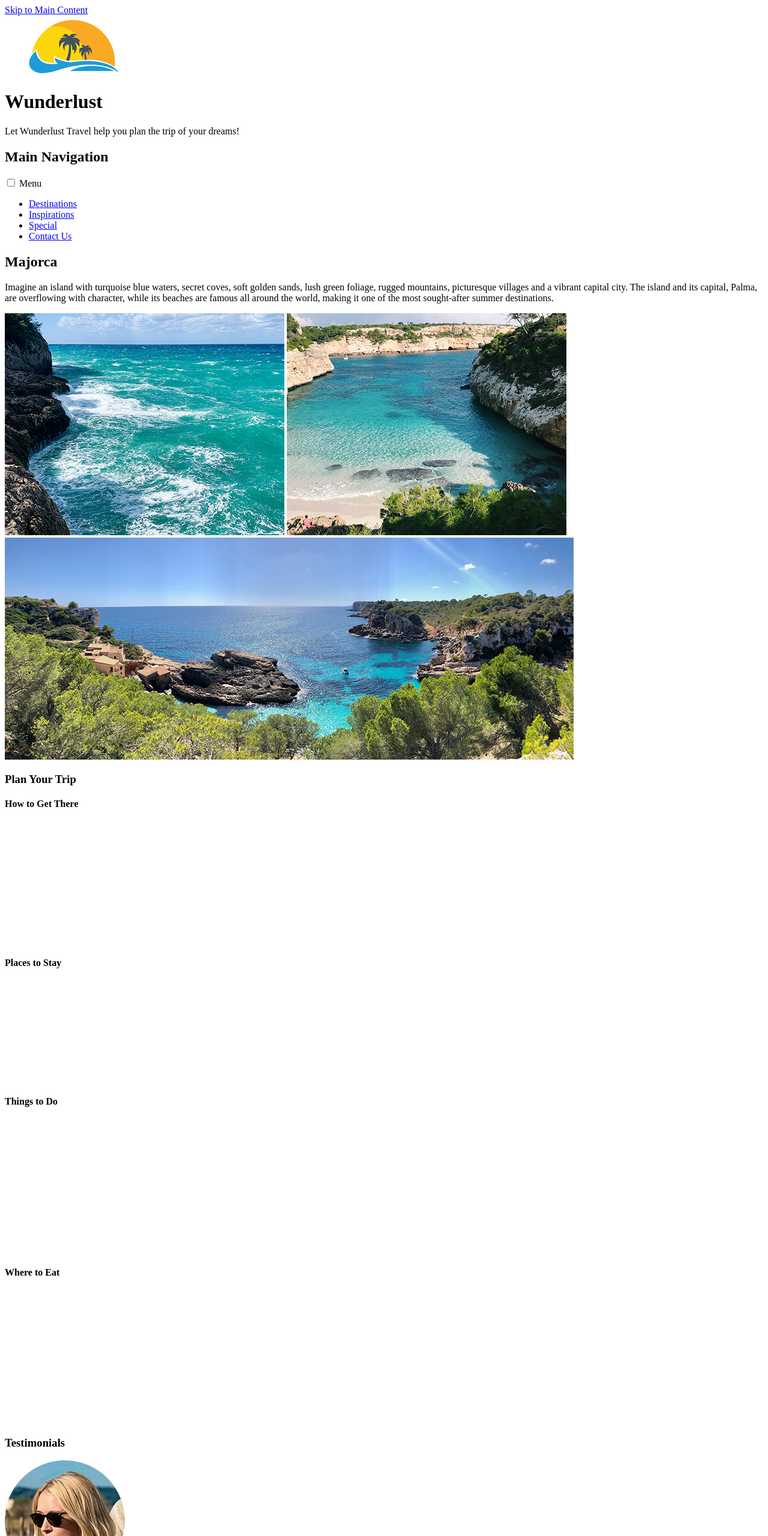
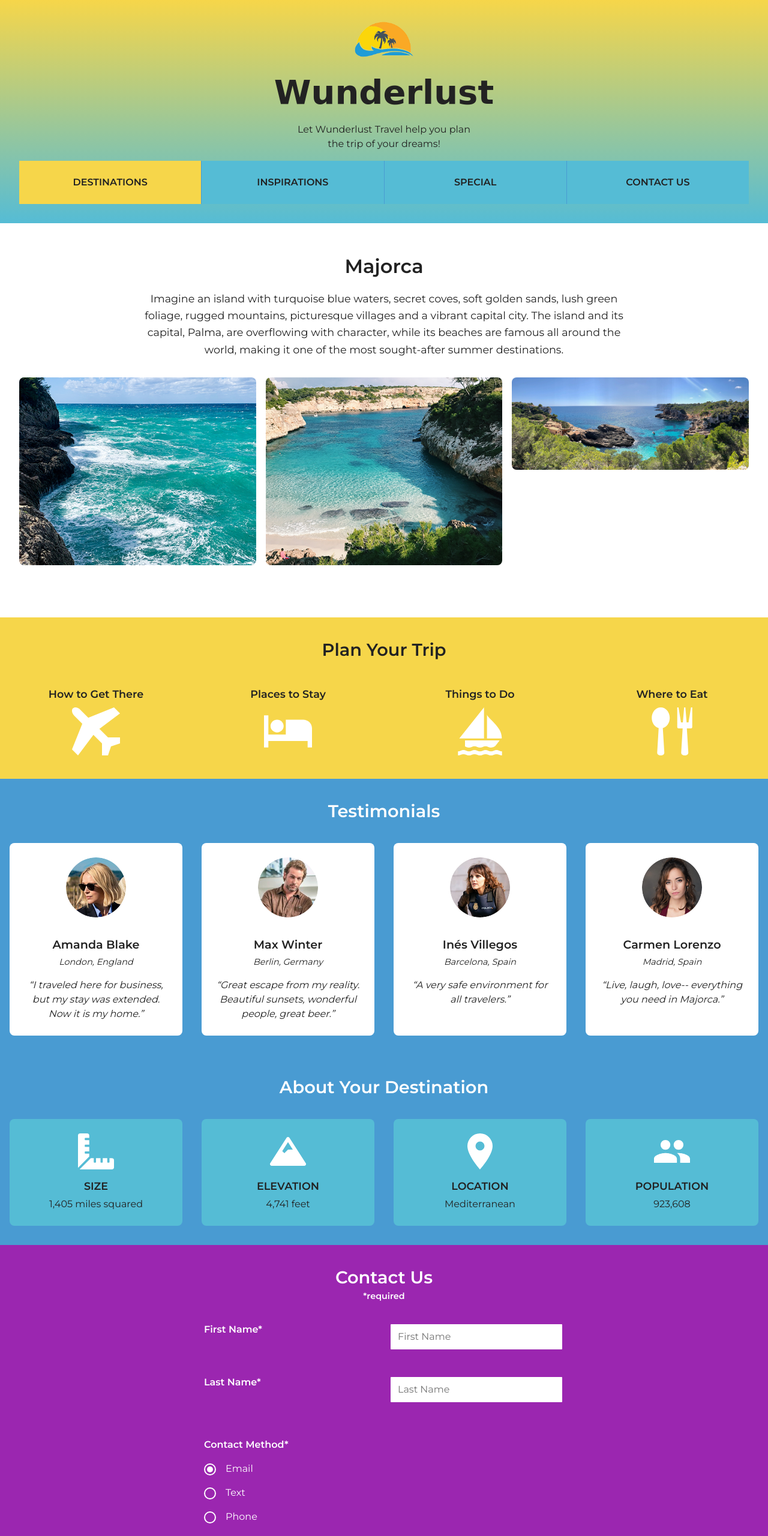
Before and after one commit to jordangroudas/wunderlust, a plain HTML site: page wunderlust-majorca.html in a window 1280 px wide. Shown: the top 2560 px of the page at 60% size. Drawn offline with Linux system fonts and the light colour scheme; a web font is replaced by a local one.

Commit message:
Branding and Properly Linking Css

```diff
--- a/styles.css
+++ b/styles.css
@@ -1,4 +1,5 @@
-/* Jordan Groudas*/
+/* Jordan Groudas */
+
 /*! normalize.css v8.0.1 | MIT License | github.com/necolas/normalize.css */
 
 /* Document
@@ -349,344 +350,582 @@ template {
   display: none;
 }
 
-/* Base Styles (Mobile-First, 320px+) */
+/* CUSTOM STYLES - MOBILE FIRST */
+
+/* Base Styles */
 * {
   box-sizing: border-box;
 }
 
 body {
-  font-family: 'Open Sans', Arial, sans-serif; /* Update per brand guide */
-  font-size: 16px;
+  font-family: 'Montserrat', Arial, sans-serif;
   line-height: 1.5;
-  color: #333;
+  color: #222222;
   margin: 0;
-  background-color: #f5f5f5;
+  padding: 0;
 }
 
-/* Skip Link for Accessibility */
-.skip-link {
+/* Skip Link */
+#skip {
   position: absolute;
-  top: -100px;
-  left: 0;
-  background: #fff;
-  padding: 0.5rem;
-  color: #004aad; /* Update per brand guide */
-  z-index: 1000;
+  left: -10000px;
+  top: auto;
+  width: 1px;
+  height: 1px;
+  overflow: hidden;
 }
 
-.skip-link:focus {
-  top: 0;
-  outline: 2px solid #ffd700;
+#skip:focus {
+  position: static;
+  width: auto;
+  height: auto;
+  background-color: #F6D64A;
+  color: #222222;
+  padding: 0.5rem;
+  text-decoration: none;
+  font-weight: 600;
 }
 
-/* Header */
+/* Screen Reader Only */
+.sr-only {
+  position: absolute;
+  width: 1px;
+  height: 1px;
+  padding: 0;
+  margin: -1px;
+  overflow: hidden;
+  clip: rect(0, 0, 0, 0);
+  white-space: nowrap;
+  border: 0;
+}
+
+/* Header Styles */
 header {
-  background-color: #004aad; /* Update per brand guide */
+  background: linear-gradient(to bottom, #F6D64A, #55BCD5);
+  text-align: center;
   padding: 1rem;
-  text-align: center;
+}
+
+#logo img {
+  max-width: 150px;
+  height: auto;
 }
 
 header h1 {
-  font-size: 1.8rem;
-  color: #fff;
-  margin: 0;
+  font-family: 'Molle', cursive;
+  font-size: 2.5rem;
+  color: #222222;
+  margin: 0.5rem 0;
 }
 
 header p {
   font-size: 1rem;
-  color: #fff;
+  color: #222222;
+  margin: 0 0 1rem 0;
+  max-width: 300px;
+  margin-left: auto;
+  margin-right: auto;
+}
+
+/* Navigation Styles */
+nav {
+  background-color: #222222;
+}
+
+#menu-toggle input[type="checkbox"] {
+  display: none;
+}
+
+#menu-toggle label {
+  display: block;
+  background-color: #F6D64A;
+  color: #222222;
+  padding: 1rem;
+  text-align: center;
+  font-weight: 600;
+  text-transform: uppercase;
+  cursor: pointer;
+}
+
+#menu-toggle ul {
+  list-style: none;
+  margin: 0;
+  padding: 0;
+  display: none;
+}
+
+#menu-toggle input[type="checkbox"]:checked ~ ul {
+  display: block;
+}
+
+#menu-toggle ul li {
+  background-color: #55BCD5;
+  border-bottom: 1px solid #499BD2;
+}
+
+#menu-toggle ul li:last-child {
+  border-bottom: none;
+}
+
+#menu-toggle ul li a {
+  display: block;
+  color: #222222;
+  text-decoration: none;
+  padding: 1.5rem;
+  text-align: center;
+  font-weight: 600;
+  text-transform: uppercase;
+}
+
+#menu-toggle ul li.active a,
+#menu-toggle ul li a:hover {
+  background-color: #F6D64A;
+}
+
+/* Main Content */
+main {
+  padding: 0;
+}
+
+/* Intro Section */
+#intro {
+  padding: 2rem 1rem;
+}
+
+#intro h2 {
+  font-size: 2rem;
+  color: #222222;
+  text-align: center;
+  margin: 0 0 1rem 0;
+}
+
+#intro p {
+  font-size: 1rem;
+  line-height: 1.6;
+  margin: 0 0 2rem 0;
+  text-align: center;
+}
+
+/* Image Grid */
+#img-grid {
+  display: grid;
+  grid-template-columns: 1fr;
+  gap: 1rem;
+  margin: 2rem 0;
+}
+
+#img-grid img {
+  width: 100%;
+  height: auto;
+  border-radius: 8px;
+}
+
+/* Plan Your Trip Section */
+#plan {
+  background-color: #F6D64A;
+  padding: 2rem 1rem;
+}
+
+#plan h3 {
+  font-size: 1.8rem;
+  color: #222222;
+  text-align: center;
+  margin: 0 0 2rem 0;
+}
+
+#plan > div {
+  display: grid;
+  grid-template-columns: 1fr 1fr;
+  gap: 2rem;
+}
+
+#plan section {
+  text-align: center;
+}
+
+#plan h4 {
+  font-size: 1.1rem;
+  color: #222222;
   margin: 0.5rem 0;
 }
 
-/* Navigation */
-nav ul {
-  list-style: none;
-  padding: 0;
-  margin: 1rem 0;
-  display: flex;
-  flex-direction: column;
-  gap: 0.75rem;
+#plan img {
+  width: 80px;
+  height: 80px;
 }
 
-nav a {
-  color: #fff;
-  text-decoration: none;
-  font-size: 1.1rem;
-  padding: 0.5rem;
+/* Testimonials Section */
+#testimonials {
+  background-color: #499BD2;
+  padding: 2rem 1rem;
+}
+
+#testimonials h3 {
+  font-size: 1.8rem;
+  color: #FFFFFF;
+  text-align: center;
+  margin: 0 0 2rem 0;
+}
+
+#testimonials > div {
+  display: grid;
+  grid-template-columns: 1fr;
+  gap: 2rem;
+}
+
+#testimonials section {
+  background-color: #FFFFFF;
+  padding: 1.5rem;
+  border-radius: 8px;
+  text-align: center;
+}
+
+#testimonials img {
+  width: 100px;
+  height: 100px;
+  border-radius: 50%;
+  object-fit: cover;
+  margin: 0 0 1rem 0;
+}
+
+#testimonials h4 {
+  font-size: 1.2rem;
+  color: #222222;
+  margin: 0.5rem 0 0.25rem 0;
+}
+
+#testimonials p {
+  font-size: 0.9rem;
+  color: #222222;
+  margin: 0 0 1rem 0;
+  font-style: italic;
+}
+
+#testimonials q {
+  font-size: 1rem;
+  color: #222222;
+  font-style: italic;
   display: block;
 }
 
-nav a:hover,
-nav a:focus {
-  color: #ffd700; /* Accessible hover/focus */
-  outline: 2px solid #ffd700;
-  outline-offset: 2px;
+/* About Section */
+#about {
+  background-color: #499BD2;
+  padding: 2rem 1rem;
 }
 
-/* Hero Section */
-.hero {
-  position: relative;
-  height: 50vh;
-  background: url('previousimgfolder/majorca-hero.jpg') no-repeat center/cover; /* Update filename */
+#about h3 {
+  font-size: 1.8rem;
+  color: #FFFFFF;
+  text-align: center;
+  margin: 0 0 2rem 0;
 }
 
-.hero-text {
+#about > div {
+  display: grid;
+  grid-template-columns: 1fr 1fr;
+  gap: 2rem;
+}
+
+#about section {
+  background-color: #55BCD5;
+  padding: 1.5rem;
+  border-radius: 8px;
+  text-align: center;
+}
+
+#about img {
+  width: 60px;
+  height: 60px;
+}
+
+#about h4 {
+  font-size: 1.1rem;
+  color: #222222;
+  margin: 0.5rem 0 0.25rem 0;
+  text-transform: uppercase;
+}
+
+#about p {
+  font-size: 1rem;
+  color: #222222;
+  margin: 0;
+}
+
+/* Contact Section */
+#contact {
+  background-color: #9B26B0;
+  padding: 2rem 1rem;
+}
+
+#contact h3 {
+  font-size: 1.8rem;
+  color: #FFFFFF;
+  text-align: center;
+  margin: 0 0 0.5rem 0;
+}
+
+.form-required {
+  font-size: 0.9rem;
+  color: #FFFFFF;
+  display: block;
+  text-align: center;
+  margin-bottom: 2rem;
+}
+
+form {
+  max-width: 400px;
+  margin: 0 auto;
+}
+
+form label {
+  color: #FFFFFF;
+  font-weight: 600;
+  margin-bottom: 0.5rem;
+  display: block;
+}
+
+.required {
+  color: #FFFFFF;
+}
+
+form input[type="text"],
+form input[type="email"],
+form input[type="tel"],
+form select {
+  width: 100%;
+  padding: 0.75rem;
+  margin-bottom: 1.5rem;
+  border: 3px solid #9B26B0;
+  border-radius: 4px;
+  font-size: 1rem;
+}
+
+form input:required:valid {
+  border-color: #FFFFFF;
+}
+
+/* Names Section */
+#names {
+  display: grid;
+  grid-template-columns: 1fr;
+  gap: 0;
+  margin-bottom: 2rem;
+}
+
+/* Contact Method Radio Buttons */
+fieldset {
+  border: none;
+  padding: 0;
+  margin: 0 0 2rem 0;
+}
+
+legend {
+  color: #FFFFFF;
+  font-weight: 600;
+  margin-bottom: 1rem;
+  padding: 0;
+}
+
+.radio-input {
+  position: relative;
+  display: inline-block;
+  margin-right: 0.5rem;
+}
+
+.radio-input input[type="radio"] {
+  opacity: 0;
+  position: absolute;
+  width: 20px;
+  height: 20px;
+  margin: 0;
+}
+
+.radio-control {
+  display: inline-block;
+  width: 20px;
+  height: 20px;
+  border: 2px solid #FFFFFF;
+  border-radius: 50%;
+  background-color: transparent;
+  position: relative;
+  vertical-align: middle;
+}
+
+.radio-input input[type="radio"]:checked + .radio-control::after {
+  content: '';
   position: absolute;
   top: 50%;
   left: 50%;
   transform: translate(-50%, -50%);
-  text-align: center;
-  color: #fff;
-  text-shadow: 1px 1px 2px rgba(0, 0, 0, 0.7);
+  width: 10px;
+  height: 10px;
+  background-color: #FFFFFF;
+  border-radius: 50%;
 }
 
-.hero-text h2 {
-  font-size: 1.8rem;
-  margin: 0;
+.radio-label {
+  color: #FFFFFF;
+  margin-left: 0.5rem;
+  vertical-align: middle;
 }
 
-.hero-text p {
-  font-size: 1rem;
-  max-width: 90%;
-  margin: 0.5rem auto;
+fieldset label {
+  display: flex;
+  align-items: center;
+  margin-bottom: 1rem;
+  font-weight: normal;
 }
 
-/* Plan Your Trip */
-.plan-your-trip {
-  padding: 2rem 1rem;
-  background-color: #000000fd;
-}
-
-.plan-your-trip h2 {
-  font-size: 1.5rem;
-  color: #004aad;
-  text-align: center;
-  margin-bottom: 1rem;
-}
-
-.plan-section {
+/* Custom Select Styling */
+.custom-select {
+  position: relative;
   margin-bottom: 1.5rem;
 }
 
-.plan-section h3 {
-  font-size: 1.2rem;
-  color: #333;
+.custom-select select {
+  width: 100%;
+  padding: 0.75rem;
+  border: 3px solid #9B26B0;
+  border-radius: 4px;
+  background-color: #FFFFFF;
+  font-size: 1rem;
+  appearance: none;
 }
 
-.plan-section img {
-  max-width: 100%;
-  height: auto;
-  margin: 0.5rem 0;
+.custom-select::after {
+  content: '▼';
+  position: absolute;
+  top: 50%;
+  right: 1rem;
+  transform: translateY(-50%);
+  color: #9B26B0;
+  pointer-events: none;
 }
 
-/* Testimonials */
-.testimonials {
-  padding: 2rem 1rem;
-  background-color: #f5f5f5;
+/* Submit Button */
+input[type="submit"] {
+  background-color: #F6D64A;
+  color: #222222;
+  padding: 1rem 2rem;
+  border: none;
+  border-radius: 4px;
+  font-size: 1.1rem;
+  font-weight: 600;
+  text-transform: uppercase;
+  cursor: pointer;
+  width: 100%;
+  margin-top: 1rem;
 }
 
-.testimonials h2 {
-  font-size: 1.5rem;
-  color: #004aad;
-  text-align: center;
-  margin-bottom: 1rem;
-}
-
-.testimonial {
-  background: #fff;
-  padding: 1rem;
-  margin: 0.5rem 0;
-  border-radius: 4px;
-  box-shadow: 0 2px 4px rgba(0, 0, 0, 0.1);
-}
-
-.testimonial p {
-  margin: 0;
-}
-
-.testimonial cite {
-  display: block;
-  font-style: normal;
-  color: #666;
-  margin-top: 0.5rem;
-}
-
-/* About Your Destination */
-.about-destination {
-  padding: 2rem 1rem;
-}
-
-.about-destination h2 {
-  font-size: 1.5rem;
-  color: #004aad;
-  text-align: center;
-  margin-bottom: 1rem;
-}
-
-.about-destination dl {
-  display: grid;
-  gap: 0.5rem;
-}
-
-.about-destination dt {
-  font-weight: bold;
-}
-
-.about-destination dd {
-  margin: 0;
-}
-
-/* Contact Form */
-.contact-us {
-  padding: 2rem 1rem;
-  background-color: #fff;
-}
-
-.contact-us h2 {
-  font-size: 1.5rem;
-  color: #004aad;
-  text-align: center;
-  margin-bottom: 1rem;
-}
-
-form {
-  max-width: 500px;
-  margin: 0 auto;
-  display: flex;
-  flex-direction: column;
-  gap: 1rem;
-}
-
-label {
-  font-weight: bold;
-}
-
-input,
-select {
-  width: 100%;
-  padding: 0.75rem;
-  font-size: 1rem;
-  border: 1px solid #ccc;
-  border-radius: 4px;
-}
-
-input[required]::after {
-  content: '*';
-  color: #d00;
-}
-
-input[type="radio"] {
-  width: auto;
-  margin-right: 0.5rem;
-}
-
-.radio-group {
-  display: flex;
-  flex-direction: column;
-  gap: 0.5rem;
-}
-
-button {
-  background-color: #004aad;
-  color: #fff;
-  padding: 0.75rem;
-  border: none;
-  border-radius: 4px;
-  cursor: pointer;
-  font-size: 1rem;
-}
-
-button:hover,
-button:focus {
-  background-color: #003087;
-  outline: 2px solid #ffd700;
+input[type="submit"]:hover {
+  background-color: #EAEAEA;
 }
 
 /* Footer */
 footer {
-  background-color: #333;
-  color: #fff;
+  background-color: #EAEAEA;
   text-align: center;
   padding: 1rem;
+}
+
+footer p {
+  color: #222222;
+  margin: 0 0 1rem 0;
   font-size: 0.9rem;
 }
 
 footer a {
-  color: #ffd700;
+  color: #222222;
   text-decoration: none;
+  margin: 0 1rem;
+  font-size: 0.9rem;
 }
 
-footer a:hover,
-footer a:focus {
+footer a:hover {
   text-decoration: underline;
-  outline: 2px solid #ffd700;
 }
 
-/* Accessibility */
-@media (prefers-contrast: high) {
-  body { color: #000; background-color: #fff; }
-  a { color: #0000ff; }
-  button { background-color: #0000ff; }
-}
+/* Medium Screen Styles (768px and up) */
+@media (min-width: 768px) {
+  header h1 {
+    font-size: 3rem;
+  }
 
-@media (prefers-reduced-motion: reduce) {
-  * { transition: none !important; }
-}
+  #menu-toggle label {
+    display: none;
+  }
 
-/* Responsive Design */
-@media (min-width: 768px) {
-  nav ul {
-    flex-direction: row;
+  #menu-toggle ul {
+    display: flex;
     justify-content: center;
   }
 
-  .hero {
-    height: 60vh;
+  #menu-toggle ul li {
+    border-bottom: none;
+    border-right: 1px solid #499BD2;
+    flex: 1;
   }
 
-  .hero-text h2 {
-    font-size: 2.5rem;
+  #menu-toggle ul li:last-child {
+    border-right: none;
   }
 
-  .plan-your-trip,
-  .testimonials,
-  .about-destination,
-  .contact-us {
+  #img-grid {
+    grid-template-columns: repeat(2, 1fr);
+  }
+
+  #plan > div {
+    grid-template-columns: repeat(4, 1fr);
+  }
+
+  #testimonials > div {
+    grid-template-columns: repeat(2, 1fr);
+  }
+
+  #about > div {
+    grid-template-columns: repeat(4, 1fr);
+  }
+
+  #names {
+    grid-template-columns: 1fr 1fr;
+    gap: 1rem;
+  }
+}
+
+/* Large Screen Styles (1024px and up) */
+@media (min-width: 1024px) {
+  header {
+    padding: 2rem;
+  }
+
+  header h1 {
+    font-size: 3.5rem;
+  }
+
+  #intro {
     padding: 3rem 2rem;
   }
 
-  .plan-section {
-    display: grid;
-    grid-template-columns: 1fr 1fr;
-    gap: 1rem;
+  #intro p {
+    max-width: 800px;
+    margin: 0 auto 2rem auto;
+    font-size: 1.1rem;
   }
 
-  .testimonial {
-    display: inline-block;
-    width: 48%;
-    margin: 1%;
+  #img-grid {
+    grid-template-columns: repeat(3, 1fr);
   }
 
-  .about-destination dl {
-    grid-template-columns: 1fr 1fr;
-  }
-}
-
-@media (min-width: 1024px) {
-  .hero {
-    height: 70vh;
-  }
-
-  .hero-text h2 {
-    font-size: 3rem;
-  }
-
-  .plan-section {
+  #testimonials > div {
     grid-template-columns: repeat(4, 1fr);
   }
 
-  .testimonial {
-    width: 23%;
-    margin: 1%;
+  form {
+    max-width: 600px;
+  }
+
+  footer {
+    padding: 2rem;
   }
 }
--- a/wunderlust-majorca.html
+++ b/wunderlust-majorca.html
@@ -31,7 +31,7 @@
         <link rel="preconnect" href="https://fonts.googleapis.com">
         <link rel="preconnect" href="https://fonts.gstatic.com" crossorigin>
         <link href="https://fonts.googleapis.com/css2?family=Molle:ital@1&family=Montserrat:wght@400;600&display=swap" rel="stylesheet">
-        <link href="majorca-styles.css" rel="stylesheet">
+        <link href="styles.css" rel="stylesheet">
     </head>
     <body>
         <a id="skip" href="#main-content">Skip to Main Content</a>
```
